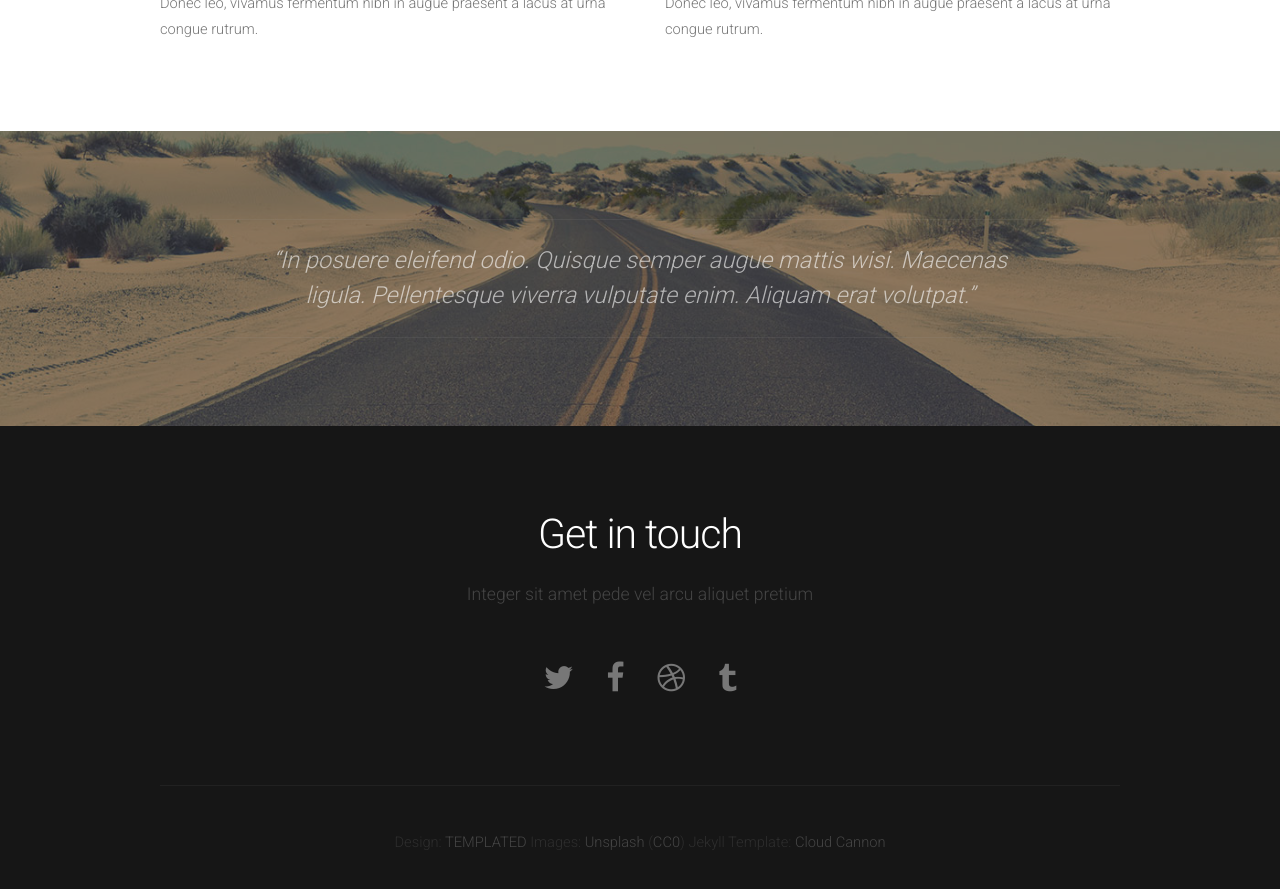
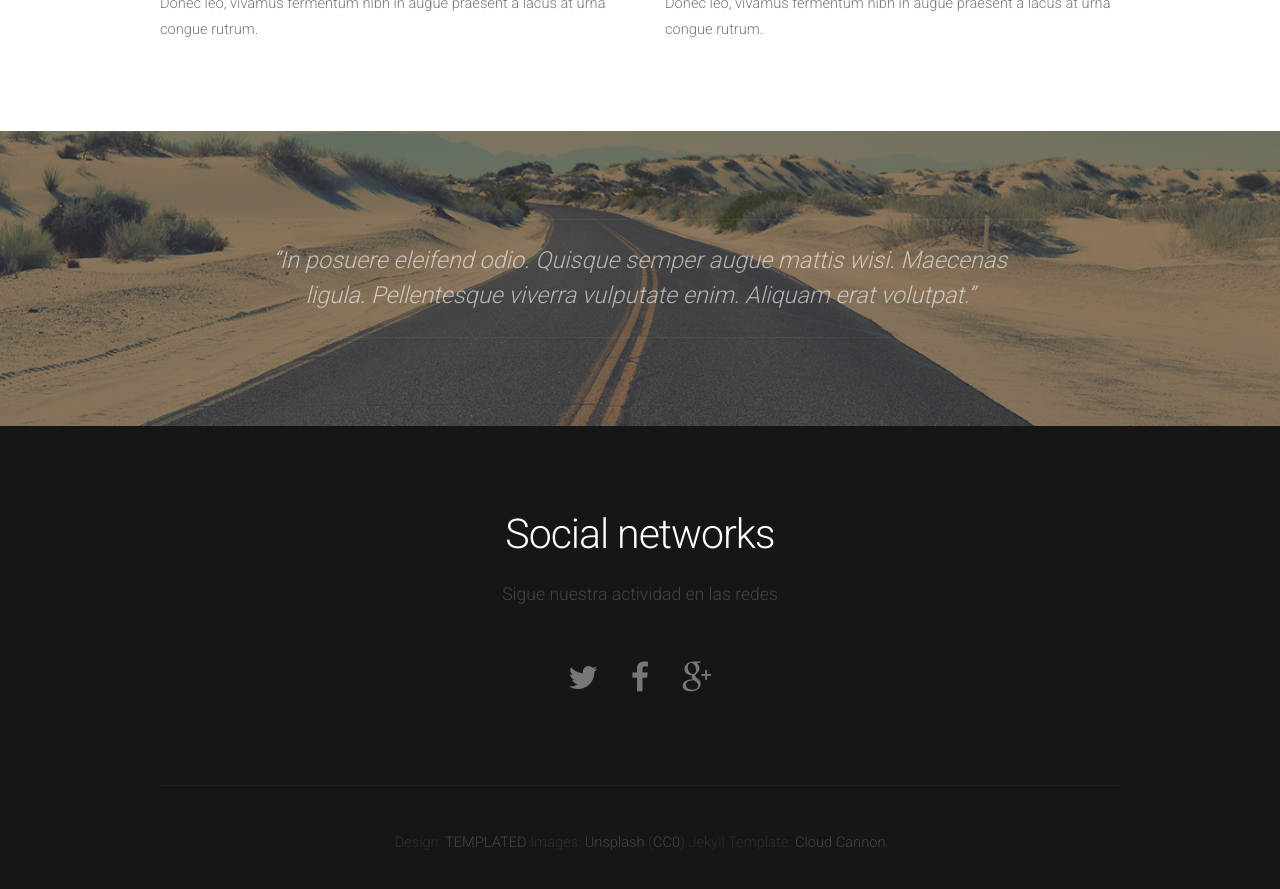
Before and after one commit to ProyectoCiencia/ProyectoCiencia, a Jekyll site: the page built from index.html, in a window 1280 px wide and 900 px high, scrolled down 2170 px. Shown: the top 889 px of the window. Built offline with Jekyll 4.4.1, drawn with Linux system fonts in a browser that asks for light colours; nearby versions of some CDN libraries; the list of posts is cut into pages by our own code; some of the changed text lies outside the part shown.

Commit message:
Navegación y social networks en lugar.

```diff
--- a/_includes/nav.html
+++ b/_includes/nav.html
@@ -6,8 +6,8 @@
 			<li {% if current[1] == 'index.html' %}class='current'{% endif %}><a href="/index.html">Inicio</a></li>
 			<li {% if current[1] == 'blog' %}class='current'{% endif %}><a href="/blog">Blog</a></li>
 			<li {% if current[1] == 'left-sidebar.html' %}class='current'{% endif %}><a href="/left-sidebar.html">Revista</a></li>
-			<li {% if current[1] == 'right-sidebar.html' %}class='current'{% endif %}><a href="/right-sidebar.html">Right Sidebar</a></li>
-			<li {% if current[1] == 'no-sidebar.html' %}class='current'{% endif %}><a href="/no-sidebar.html">No Sidebar</a></li>
+			<li {% if current[1] == 'right-sidebar.html' %}class='current'{% endif %}><a href="/right-sidebar.html">FAQ</a></li>
+			<li {% if current[1] == 'no-sidebar.html' %}class='current'{% endif %}><a href="/no-sidebar.html">Contacto</a></li>
 		</ul>
 	</nav>
 </div>
--- a/_layouts/default.html
+++ b/_layouts/default.html
@@ -53,14 +53,13 @@ Released for free under the Creative Commons Attribution 3.0 license (templated.
 	<div class="container">
 		<section>
 			<header>
-				<h2>Get in touch</h2>
-				<span class="byline">Integer sit amet pede vel arcu aliquet pretium</span>
+				<h2>Social networks</h2>
+				<span class="byline">Sigue nuestra actividad en las redes</span>
 			</header>
 			<ul class="contact">
-				<li><a href="#" class="fa fa-twitter"><span>Twitter</span></a></li>
-				<li class="active"><a href="#" class="fa fa-facebook"><span>Facebook</span></a></li>
-				<li><a href="#" class="fa fa-dribbble"><span>Pinterest</span></a></li>
-				<li><a href="#" class="fa fa-tumblr"><span>Google+</span></a></li>
+				<li><a href="https://twitter.com/proyectociencia" class="fa fa-twitter"><span>Twitter</span></a></li>
+				<li class="active"><a href="https://www.facebook.com/proyectociencia.org" class="fa fa-facebook"><span>Facebook</span></a></li>
+				<li><a href="https://plus.google.com/communities/106345265711120199084" class="fa fa-google-plus"><span>Google+</span></a></li>
 			</ul>
 		</section>
 	</div>
```
